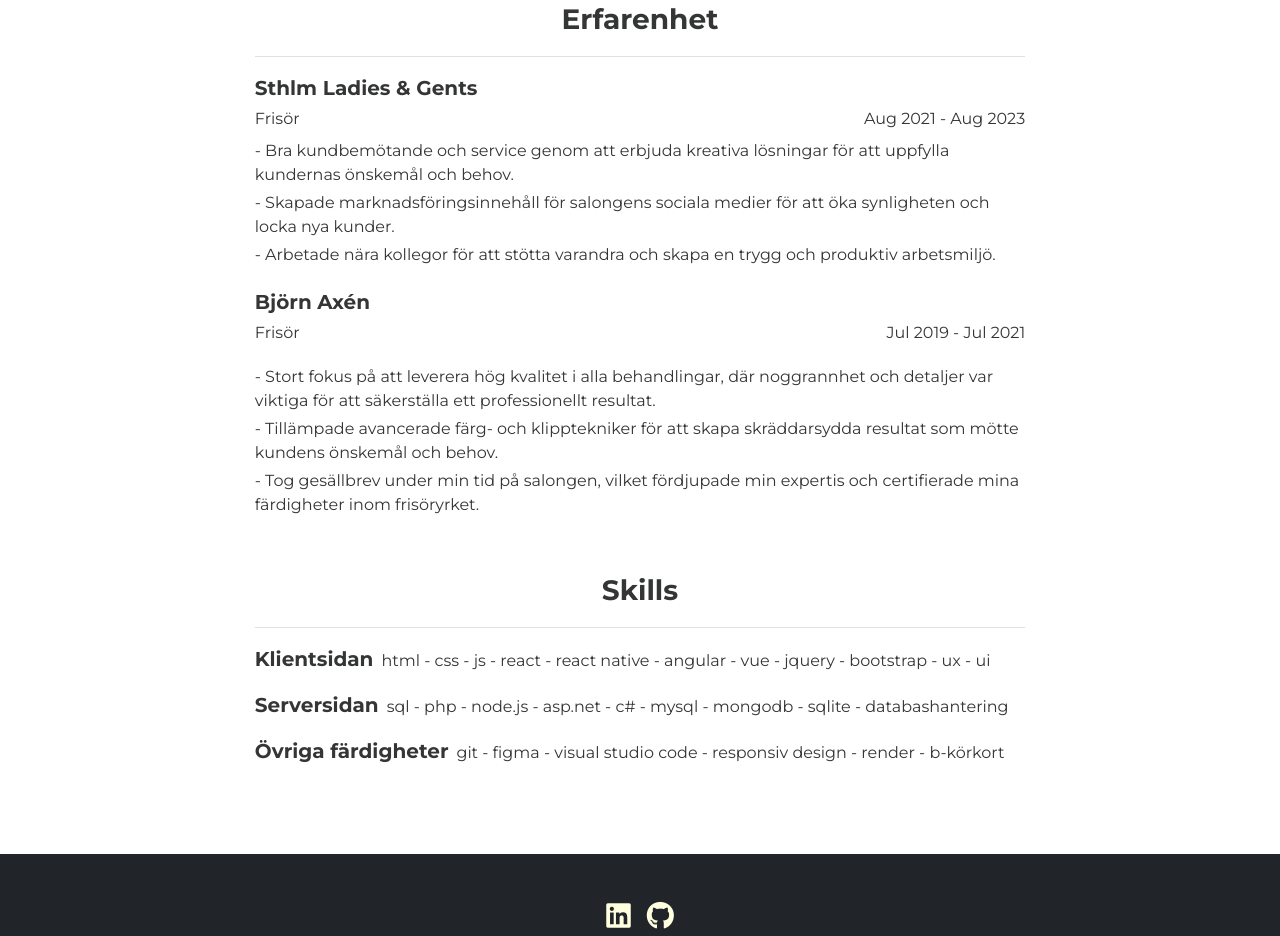
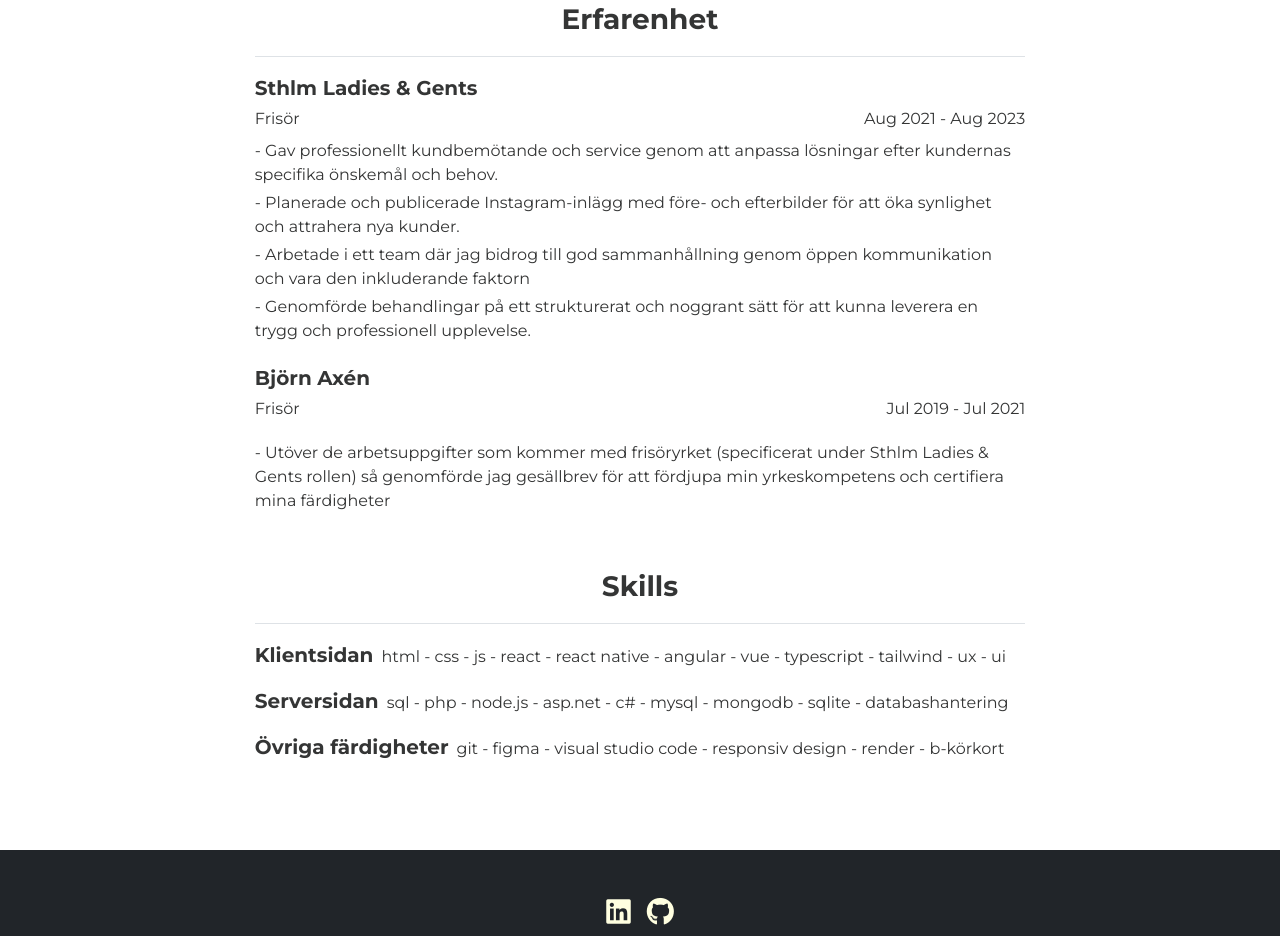
Before and after one commit to elinaols/elina-olsson-portfolio, a React (Vite) app: page /cv in a window 1280 px wide. Shown: the part 840-1776 px from the top of the page. Built offline with nearby package versions, Linux system fonts and the light colour scheme.

Commit message:
fix: add text to cv

```diff
--- a/src/pages/cv/Cv.jsx
+++ b/src/pages/cv/Cv.jsx
@@ -48,9 +48,10 @@ export default function Cv() {
                                     <p className="mb-0 pb-1">Frisör</p>
                                     <p className="text-end mb-0 col cv-text-layout">Aug 2021 - Aug 2023</p>
                                 </div>
-                                <p className="mb-0 pb-1">- Bra kundbemötande och service genom att erbjuda kreativa lösningar för att uppfylla kundernas önskemål och behov.</p>
-                                <p className="mb-0 pb-1">- Skapade marknadsföringsinnehåll för salongens sociala medier för att öka synligheten och locka nya kunder.</p>
-                                <p className="mb-0 pb-1">- Arbetade nära kollegor för att stötta varandra och skapa en trygg och produktiv arbetsmiljö.</p>
+                                <p className="mb-0 pb-1">- Gav professionellt kundbemötande och service genom att anpassa lösningar efter kundernas specifika önskemål och behov.</p>
+                                <p className="mb-0 pb-1">- Planerade och publicerade Instagram-inlägg med före- och efterbilder för att öka synlighet och attrahera nya kunder.</p>
+                                <p className="mb-0 pb-1">- Arbetade i ett team där jag bidrog till god sammanhållning genom öppen kommunikation och vara den inkluderande faktorn</p>
+                                <p className="mb-0 pb-1">- Genomförde behandlingar på ett strukturerat och noggrant sätt för att kunna leverera en trygg och professionell upplevelse.</p>
                             </div>
                         </div>
                         <p className="text-start mb-0 primary-color mb-0 fs-5 fw-bold">Björn Axén</p>
@@ -60,15 +61,13 @@ export default function Cv() {
                                     <p className="mb-0 pb-1">Frisör</p>
                                     <p className="text-end col cv-text-layout">Jul 2019 - Jul 2021</p>
                                 </div>
-                                <p className="mb-0 pb-1">- Stort fokus på att leverera hög kvalitet i alla behandlingar, där noggrannhet och detaljer var viktiga för att säkerställa ett professionellt resultat.</p>
-                                <p className="mb-0 pb-1">- Tillämpade avancerade färg- och klipptekniker för att skapa skräddarsydda resultat som mötte kundens önskemål och behov.</p>
-                                <p className="mb-0 pb-1">- Tog gesällbrev under min tid på salongen, vilket fördjupade min expertis och certifierade mina färdigheter inom frisöryrket.</p>
+                                <p className="mb-0 pb-1">- Utöver de arbetsuppgifter som kommer med frisöryrket (specificerat under Sthlm Ladies & Gents rollen) så genomförde jag gesällbrev för att fördjupa min yrkeskompetens och certifiera mina färdigheter</p>
                             </div>
                         </div>
                     </div>
                     <div className="col pb-4">
                         <p className="fs-3 border-bottom pb-3 fw-bold">Skills</p>
-                        <p className="text-start"><span className="fs-5 primary-color pe-2 fw-bold">Klientsidan</span>html - css - js - react - react native - angular - vue - jquery - bootstrap - ux - ui</p>
+                        <p className="text-start"><span className="fs-5 primary-color pe-2 fw-bold">Klientsidan</span>html - css - js - react - react native - angular - vue - typescript - tailwind - ux - ui</p>
                         <p className="text-start"><span className="fs-5 primary-color pe-2 fw-bold">Serversidan</span>sql - php - node.js - asp.net - c# - mysql - mongodb - sqlite - databashantering</p>
                         <p className="text-start"><span className="fs-5 primary-color pe-2 fw-bold">Övriga färdigheter</span>git - figma - visual studio code - responsiv design - render - b-körkort</p>
                     </div>
```
